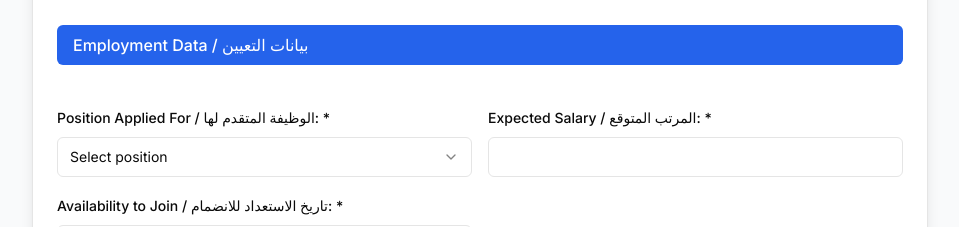
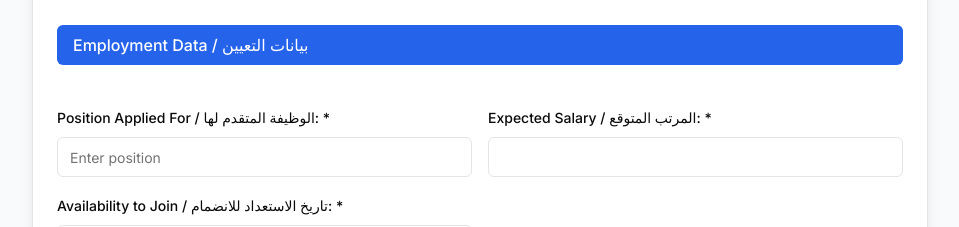
Before and after one commit to Karimkory20/Form-App2, a Next.js app: page / in a window 1280 px wide. Shown: the part 1060-1287 px from the top of the page, without its empty margins (160-1119 px from the left). Built offline with nearby package versions, Linux system fonts and the light colour scheme.

Commit message:
Convert position field to text input for more flexibility

```diff
--- a/components/job-application-form.tsx
+++ b/components/job-application-form.tsx
@@ -201,18 +201,7 @@ export default function JobApplicationForm() {
           <div className="grid gap-4 md:grid-cols-2">
             <div className="space-y-2">
               <Label htmlFor="position">Position Applied For / الوظيفة المتقدم لها: *</Label>
-              <Select name="Position_Applied_For" required>
-                <SelectTrigger>
-                  <SelectValue placeholder="Select position" />
-                </SelectTrigger>
-                <SelectContent>
-                  <SelectItem value="Software Engineer">Software Engineer</SelectItem>
-                  <SelectItem value="Project Manager">Project Manager</SelectItem>
-                  <SelectItem value="Sales Representative">Sales Representative</SelectItem>
-                  <SelectItem value="Marketing Specialist">Marketing Specialist</SelectItem>
-                  <SelectItem value="HR Manager">HR Manager</SelectItem>
-                </SelectContent>
-              </Select>
+              <Input id="position" name="Position_Applied_For" required placeholder="Enter position" />
             </div>
 
             <div className="space-y-2">
```
